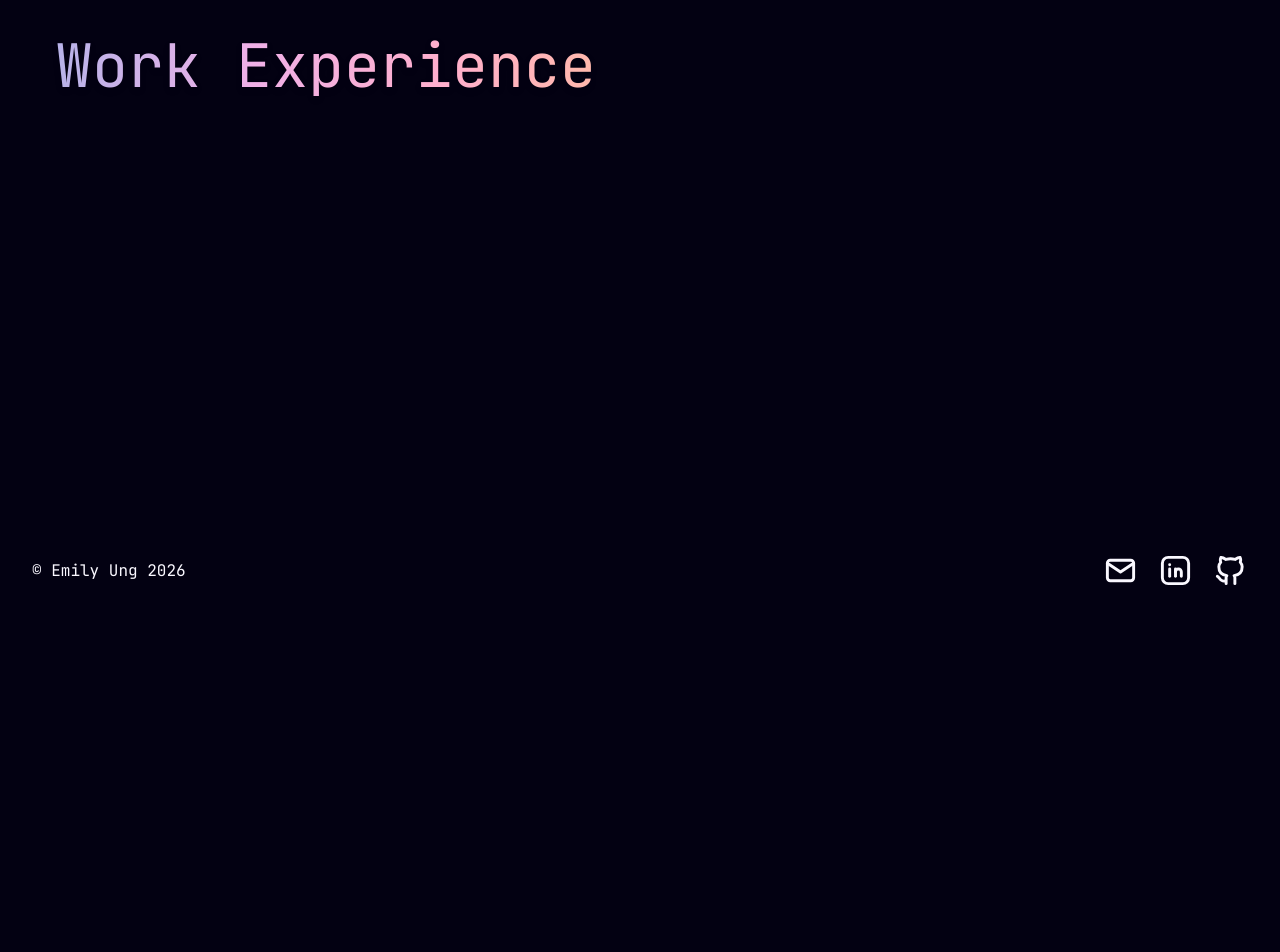
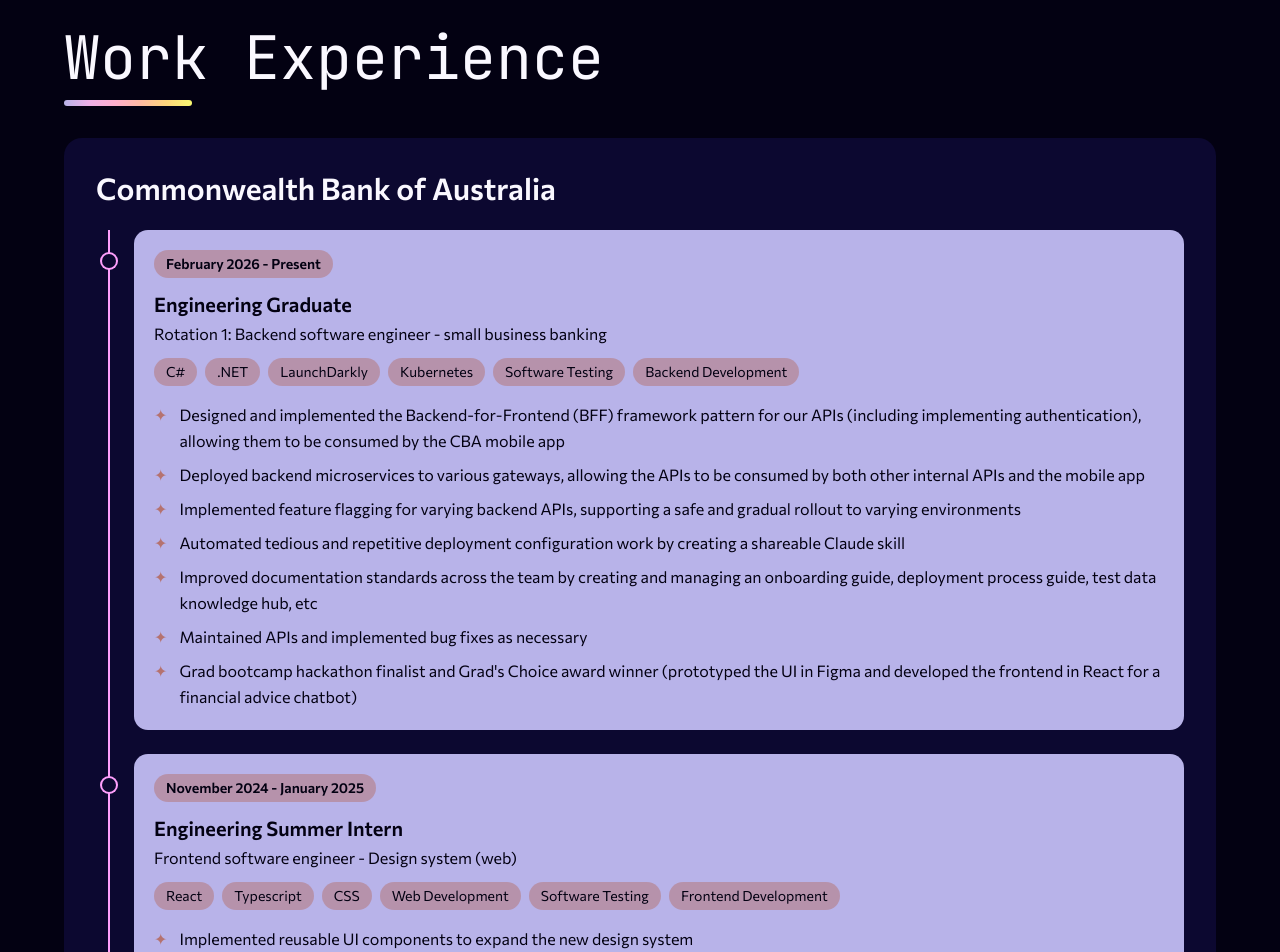
Before and after one commit to emilyungm/EmFolio, a Next.js app in the folder emily-ung-portfolio/: page /work-experience in a window 1280 px wide. Shown: the part 180-1132 px from the top of the page. Before the commit the page ends 800 px from the top, so only its background shows below. Built offline with nearby package versions, Linux system fonts and the light colour scheme; a web font is replaced by a local one.

Commit message:
Add info and components for work experience page

```diff
--- a/emily-ung-portfolio/app/globals.css
+++ b/emily-ung-portfolio/app/globals.css
@@ -4,11 +4,6 @@
 @import "shadcn/tailwind.css";
 
 @custom-variant dark (&:is(.dark *));
-
-/* :root {
-  --background: #030112;
-  --foreground: #faf8ff;
-} */
 
 @utility bg-rainbow-gradient {
   background-image: linear-gradient(
@@ -50,7 +45,7 @@
 }
 
 @theme inline {
-  --font-sans: var(--font-geist-sans);
+  --font-commissioner: var(--font-commissioner);
   --font-mono: var(--font-mono);
   --font-heading: var(--font-mono);
   --font-accent: var(--font-capriola);
@@ -95,20 +90,25 @@
 }
 
 :root {
-  --background: oklch(1 0 0);
-  --foreground: oklch(0.145 0 0);
+  --background: #faf8ff;
+  --foreground: #474555;
+
+  --primary: #ff9ffc;
+  --primary-foreground: #b8b3e9;
+
+  --secondary: #efa6a2;
+  --secondary-foreground: #0c0830;
+
+  --muted: #aca9bb;
+  --muted-foreground: #474555;
+
+  --accent: #b5726f;
+  --accent-foreground: #faf8ff;
+
   --card: oklch(1 0 0);
   --card-foreground: oklch(0.145 0 0);
   --popover: oklch(1 0 0);
   --popover-foreground: oklch(0.145 0 0);
-  --primary: oklch(0.205 0 0);
-  --primary-foreground: oklch(0.985 0 0);
-  --secondary: oklch(0.97 0 0);
-  --secondary-foreground: oklch(0.205 0 0);
-  --muted: oklch(0.97 0 0);
-  --muted-foreground: oklch(0.556 0 0);
-  --accent: oklch(0.97 0 0);
-  --accent-foreground: oklch(0.205 0 0);
   --destructive: oklch(0.577 0.245 27.325);
   --border: oklch(0.922 0 0);
   --input: oklch(0.922 0 0);
--- a/emily-ung-portfolio/app/layout.tsx
+++ b/emily-ung-portfolio/app/layout.tsx
@@ -1,4 +1,9 @@
-import { Geist, Geist_Mono, Capriola, JetBrains_Mono } from "next/font/google";
+import {
+  Commissioner,
+  Geist_Mono,
+  Capriola,
+  JetBrains_Mono,
+} from "next/font/google";
 import "./globals.css";
 import { cn } from "@/lib/utils";
 import Navbar from "@/components/Navbar";
@@ -9,8 +14,8 @@
   variable: "--font-mono",
 });
 
-const geistSans = Geist({
-  variable: "--font-geist-sans",
+const commissioner = Commissioner({
+  variable: "--font-commissioner",
   subsets: ["latin"],
 });
 
@@ -49,7 +54,7 @@
       className={cn(
         "h-full",
         "antialiased",
-        geistSans.variable,
+        commissioner.variable,
         geistMono.variable,
         capriola.variable,
         "font-mono",
--- a/emily-ung-portfolio/app/work-experience/page.tsx
+++ b/emily-ung-portfolio/app/work-experience/page.tsx
@@ -1,4 +1,75 @@
+import ExperienceTimelineCard, {
+  JobRoleExperience,
+} from "@/components/ExperienceTimelineCard";
 import TextLoop from "@/components/TextLoop";
+import { Fragment } from "react";
+
+const cbaInternExperience: JobRoleExperience = {
+  jobTitle: "Engineering Summer Intern",
+  startDate: new Date(2024, 10),
+  endDate: new Date(2025, 0),
+  keySkills: [
+    "React",
+    "Typescript",
+    "CSS",
+    "Web Development",
+    "Software Testing",
+    "Frontend Development",
+  ],
+  shortDescription: "Frontend software engineer - Design system (web)",
+  accomplishments: [
+    "Implemented reusable UI components to expand the new design system",
+    "Improved documentation standards to enhance understanding between designers and engineers",
+    "Developed fixes for long-standing bugs in the codebase",
+    "Lead design and front-end development for a small collaborative team (CBA junior talent Hackathon finalist & People's Choice Award winner)",
+  ],
+};
+
+const cbaGradExperience: JobRoleExperience = {
+  jobTitle: "Engineering Graduate",
+  startDate: new Date(2026, 1),
+  keySkills: [
+    "C#",
+    ".NET",
+    "LaunchDarkly",
+    "Kubernetes",
+    "Software Testing",
+    "Backend Development",
+  ],
+  shortDescription:
+    "Rotation 1: Backend software engineer - small business banking",
+  accomplishments: [
+    "Designed and implemented the Backend-for-Frontend (BFF) framework pattern for our APIs (including implementing authentication), allowing them to be consumed by the CBA mobile app",
+    "Deployed backend microservices to various gateways, allowing the APIs to be consumed by both other internal APIs and the mobile app",
+    "Implemented feature flagging for varying backend APIs, supporting a safe and gradual rollout to varying environments",
+    "Automated tedious and repetitive deployment configuration work by creating a shareable Claude skill",
+    "Improved documentation standards across the team by creating and managing an onboarding guide, deployment process guide, test data knowledge hub, etc",
+    "Maintained APIs and implemented bug fixes as necessary",
+    "Grad bootcamp hackathon finalist and Grad's Choice award winner (prototyped the UI in Figma and developed the frontend in React for a financial advice chatbot)",
+  ],
+};
+
+const leidosInternExperience: JobRoleExperience = {
+  jobTitle: "Software Developer Intern",
+  startDate: new Date(2025, 1),
+  endDate: new Date(2026, 0),
+  keySkills: ["Java", "SpringBoot", "Selenium", "Full-stack Development"],
+  shortDescription: "Full stack developer",
+  accomplishments: [
+    "Improved user experiences through implementing UI features and bug fixes with React and Typescript",
+    "Wrote APIs and server-side code to handle business logic with Java and Spring",
+    "Automated web UI testing using Selenium to detect regressions and improve test robustness",
+    "Created original Python scripts to generate random XML test data",
+  ],
+};
+
+const companies = [
+  {
+    company: "Commonwealth Bank of Australia",
+    jobRoles: [cbaInternExperience, cbaGradExperience],
+  },
+  { company: "Leidos Australia", jobRoles: [leidosInternExperience] },
+];
 
 export default function WorkExperiencePage() {
   return (
@@ -21,10 +92,23 @@
           pauseOnHover={false}
           viewHeight={60}
         />
-        <section className="mx-8 max-w-5xl px-6 py-12">
-          <h1 className="font-heading text-rainbow drop-shadow-md text-6xl">
-            Work Experience
-          </h1>
+        <section className="mx-auto px-6 py-10 sm:px-16">
+          <h1 className="font-heading text-ink text-6xl">Work Experience</h1>
+          <span className="mt-3 block h-1.5 w-32 rounded-full bg-rainbow-gradient" />
+
+          <div className="mt-8">
+            {companies.map(({ company, jobRoles }, i) => (
+              <Fragment key={company}>
+                {i > 0 && (
+                  <div
+                    aria-hidden
+                    className="my-6 h-1 rounded-full bg-rainbow-gradient"
+                  />
+                )}
+                <ExperienceTimelineCard company={company} jobRoles={jobRoles} />
+              </Fragment>
+            ))}
+          </div>
         </section>
       </main>
     </>
--- /dev/null
+++ b/emily-ung-portfolio/components/ExperienceTimelineCard.tsx
@@ -0,0 +1,87 @@
+"use client";
+
+export interface JobRoleExperience {
+  jobTitle: string;
+  startDate: Date;
+  endDate?: Date;
+  keySkills: string[];
+  shortDescription: string;
+  accomplishments: string[];
+}
+
+interface ExperienceTimelineCardProps {
+  company: string;
+  jobRoles: JobRoleExperience[];
+}
+
+const dateOptions: Intl.DateTimeFormatOptions = {
+  month: "long",
+  year: "numeric",
+};
+
+const ExperienceTimelineCard = ({
+  company,
+  jobRoles,
+}: ExperienceTimelineCardProps) => {
+  // most recent start date first
+  const sortedExperiences = jobRoles.toSorted(
+    (a, b) => b.startDate.valueOf() - a.startDate.valueOf(),
+  );
+
+  return (
+    <div className="font-commissioner rounded-2xl text-ink bg-secondary-foreground p-6 sm:p-8">
+      <h2 className="text-3xl font-semibold">{company}</h2>
+
+      {/* timeline line */}
+      <div className="text-surface mt-6 ml-3 space-y-6 border-l-2 border-primary pl-6">
+        {sortedExperiences.map((experience) => (
+          <div
+            key={`${experience.jobTitle}-${experience.startDate.getTime()}`}
+            className="relative rounded-xl bg-primary-foreground p-5"
+          >
+            {/* timeline dot */}
+            <span
+              aria-hidden
+              className="absolute top-6 -left-8 size-3.5 rounded-full bg-secondary-foreground ring-2 ring-primary"
+            />
+
+            <p className="inline-block rounded-full bg-accent/50 px-3 py-1 text-sm font-semibold">
+              {experience.startDate.toLocaleDateString("en-AU", dateOptions)} -{" "}
+              {experience.endDate?.toLocaleDateString("en-AU", dateOptions) ??
+                "Present"}
+            </p>
+
+            <h3 className="mt-3 text-xl font-semibold">
+              {experience.jobTitle}
+            </h3>
+            <p className="mt-1">{experience.shortDescription}</p>
+
+            <ul className="mt-3 flex flex-wrap gap-2" aria-label="Key skills">
+              {experience.keySkills.map((skill) => (
+                <li
+                  key={skill}
+                  className="rounded-full bg-accent/50 px-3 py-1 text-sm"
+                >
+                  {skill}
+                </li>
+              ))}
+            </ul>
+
+            <ul className="mt-4 space-y-2">
+              {experience.accomplishments.map((accomplishment) => (
+                <li key={accomplishment} className="flex gap-3 leading-relaxed">
+                  <span aria-hidden className="shrink-0 text-accent">
+                    ✦
+                  </span>
+                  <span>{accomplishment}</span>
+                </li>
+              ))}
+            </ul>
+          </div>
+        ))}
+      </div>
+    </div>
+  );
+};
+
+export default ExperienceTimelineCard;
```
